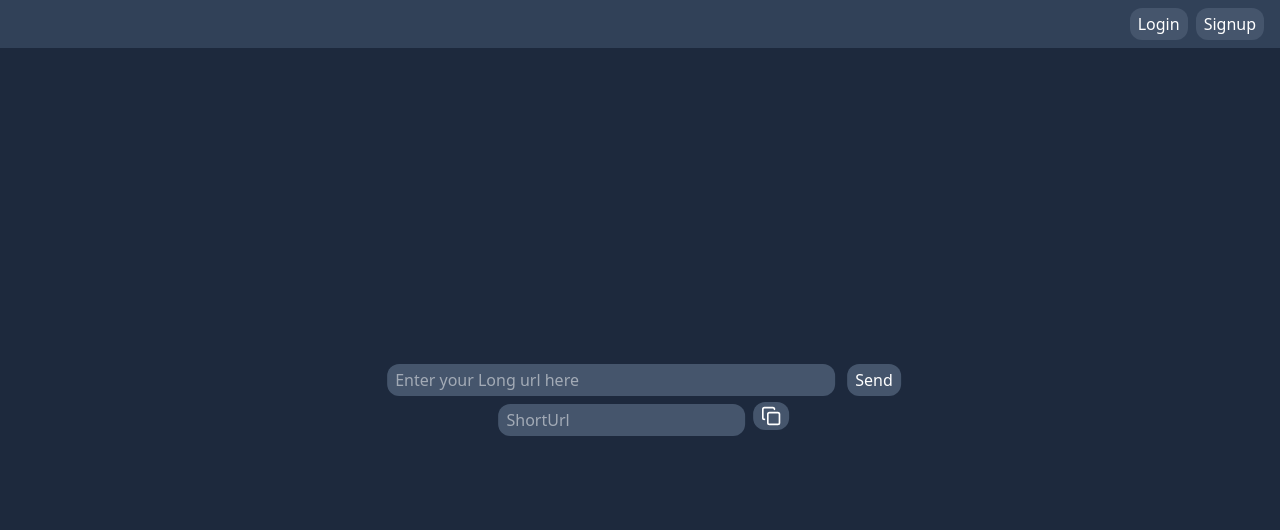
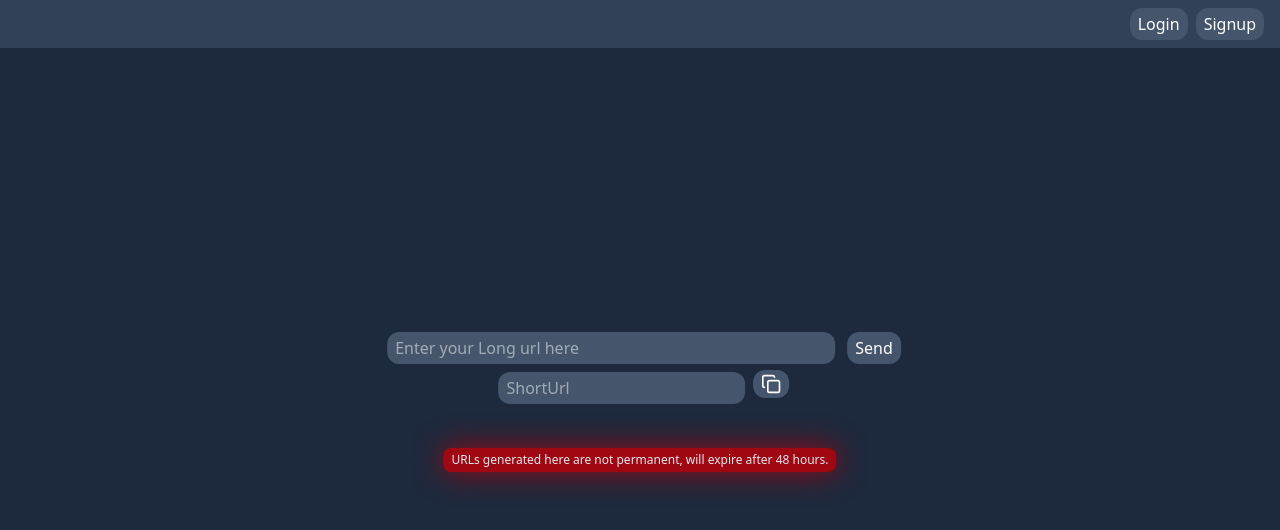
Before and after one commit to abvsng/LinkShort-w-analytics, a React (Vite) app in the folder temp-front/: page / in a window 1280 px wide. Shown: the top 530 px of the page. Built offline with nearby package versions, Linux system fonts and the light colour scheme.

Commit message:
temp-alert-tag

```diff
--- a/temp-front/package.json
+++ b/temp-front/package.json
@@ -15,6 +15,7 @@
     "@tailwindcss/vite": "^4.1.14",
     "lottie-react": "^2.4.1",
     "lucide-react": "^0.545.0",
+    "motion": "^12.23.24",
     "react": "^19.1.1",
     "react-dom": "^19.1.1",
     "react-redux": "^9.2.0",
--- a/temp-front/src/Pages/HomePage.jsx
+++ b/temp-front/src/Pages/HomePage.jsx
@@ -1,4 +1,6 @@
 import React from "react";
+// eslint-disable-next-line no-unused-vars
+import { motion, scale } from "motion/react";
 import { Copy } from "lucide-react";
 export default function HomePage() {
   const tinyRef = React.useRef(null);
@@ -22,7 +24,7 @@ export default function HomePage() {
   };
   return (
     <>
-      <div className=" flex flex-col items-center justify-center fixed transform -translate-x-1/2 -translate-y-1/2 top-1/2 left-1/2 ">
+      <div className=" flex flex-col items-center justify-center fixed transform -translate-x-1/2 -translate-y-1/2 top-1/2 left-1/2  ">
         <div>
           <input
             ref={longRef}
@@ -49,6 +51,13 @@ export default function HomePage() {
             <Copy size={20} strokeWidth={2} />
           </button>
         </div>
+        <motion.div
+          whileHover={{ scale: 1.1 }}
+          className=" bg-red-800 px-2 py-1 rounded-lg text-slate-200 mt-10 text-xs shadow-[0_0_30px] shadow-red-800  text-justify "
+        >
+          URLs generated here are not permanent, will expire after 48
+          hours.
+        </motion.div>
       </div>
     </>
   );
```
Also changed, not shown: 1 other file (tests, documents, lock files or other folders).
